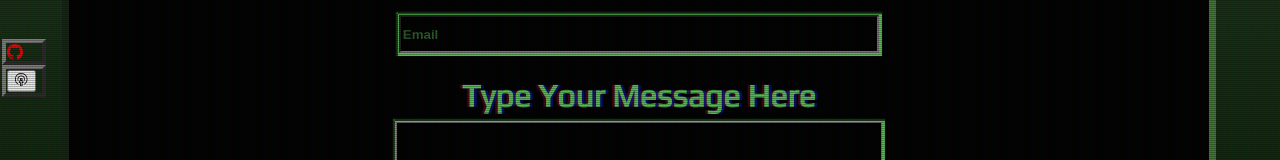
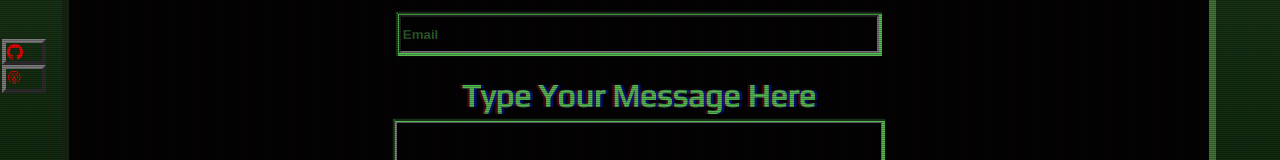
Before and after one commit to madrodgerflynn/reactFolio, a React (Create React App) app: page /Contact in a window 1280 px wide. Shown: the part 297-457 px from the top of the page. Built offline with nearby package versions, Linux system fonts and the light colour scheme; a web font is replaced by a local one.

Commit message:
sidebar issues

```diff
--- a/src/componenets/sideBar/SideBar.css
+++ b/src/componenets/sideBar/SideBar.css
@@ -24,4 +24,11 @@
 .iconAnchor {
   color: red;
   padding: 1px;
+  align-items: center;
 }
+.phoneButton {
+  background-color: transparent;
+  color: red;
+  border: none;
+  padding: 1px;
+}
--- a/src/componenets/sideBar/SideBar.js
+++ b/src/componenets/sideBar/SideBar.js
@@ -17,7 +17,7 @@ function SideBar() {
         <GoMarkGithub className="sideBarIcon" />
       </a>
       <a>
-        <button onClick={onClick}>
+        <button className="phoneButton" onClick={onClick}>
           {showPhoneNumber}
           <GoBroadcast className="sideBarIcon" />
         </button>
```
